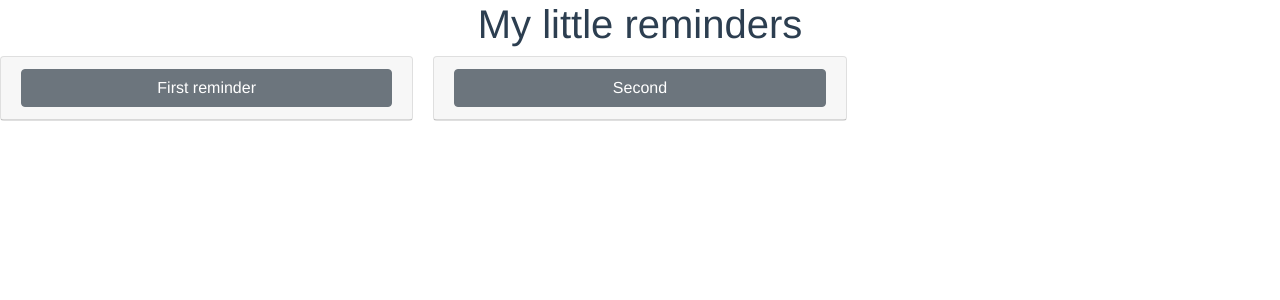
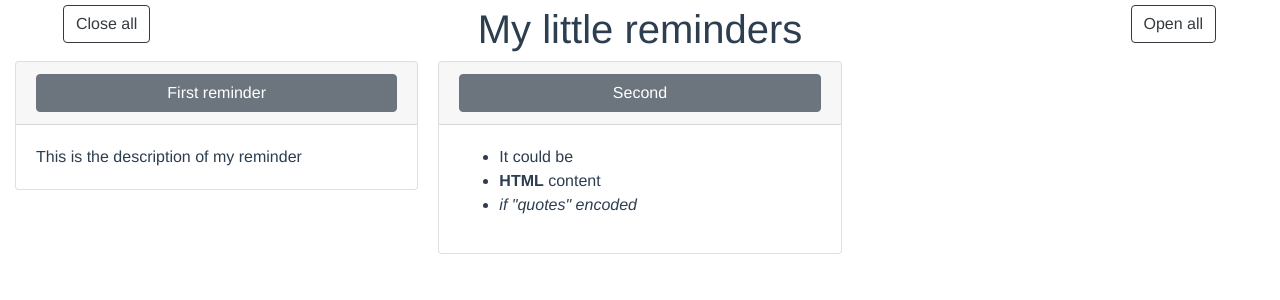
Before and after one commit to Keiwen/my-little-reminders, a Vue app: page / in a window 1280 px wide. Shown: the top 300 px of the page. Built offline with nearby package versions, Linux system fonts and the light colour scheme.

Commit message:
manage visibility globally

```diff
--- a/src/App.vue
+++ b/src/App.vue
@@ -1,10 +1,20 @@
 <template>
   <div id="app">
-    <main>
-      <h1>{{ store.title }}</h1>
+    <main class="container-fluid">
+      <div class="row">
+        <div class="col-2">
+          <b-button @click="closeAll()" variant="outline-dark">Close all</b-button>
+        </div>
+        <div class="col-8">
+          <h1>{{ store.title }}</h1>
+        </div>
+        <div class="col-2">
+          <b-button @click="openAll()" variant="outline-dark">Open all</b-button>
+        </div>
+      </div>
       <b-card-group columns id="elements">
         <div v-for="(element, index) in store.elements">
-          <reminder :content="element" :reminder_index="index"></reminder>
+          <reminder :content="element" :reminder_index="index" @toggle-reminder="toggleReminder"></reminder>
         </div>
       </b-card-group>
     </main>
@@ -20,6 +30,22 @@ export default {
   data () {
     return {
       store: {}
+    }
+  },
+  methods: {
+    toggleReminder (index) {
+      this.store.elements[index].visible = !this.store.elements[index].visible
+    },
+    changeAll (visible) {
+      this.store.elements.forEach(function (reminder, index) {
+        reminder.visible = visible
+      })
+    },
+    openAll () {
+      this.changeAll(true)
+    },
+    closeAll () {
+      this.changeAll(false)
     }
   },
   mounted () {
@@ -39,6 +65,10 @@ export default {
       console.log('Store type is ' + typeof remindStore.elements)
       alert('Error: cannot retrieve store elements')
     }
+    let defaultVisible = remindStore.config.default_visible
+    remindStore.elements.forEach(function (reminder, index) {
+      reminder.visible = defaultVisible
+    })
     this.store = remindStore
   }
 }
@@ -58,6 +88,7 @@ body {
 
 main {
   text-align: center;
+  margin-top: 5px;
 }
 
 </style>
--- a/src/components/Reminder.vue
+++ b/src/components/Reminder.vue
@@ -1,9 +1,9 @@
 <template>
   <b-card no-body class="reminder">
-    <b-card-header header-tag="header" v-b-toggle="'collapse-'+reminder_index">
-      <b-button block>{{content.title}}</b-button>
+    <b-card-header header-tag="header">
+      <b-button block @click="toggleReminder(reminder_index)">{{content.title}}</b-button>
     </b-card-header>
-    <b-collapse :id="'collapse-'+reminder_index">
+    <b-collapse :id="'collapse-'+reminder_index" v-model="content.visible">
       <b-card-body v-html="content.body"></b-card-body>
     </b-collapse>
   </b-card>
@@ -16,6 +16,11 @@ export default {
   data () {
     return {
     }
+  },
+  methods: {
+    toggleReminder (index) {
+      this.$emit('toggle-reminder', index)
+    }
   }
 }
 </script>
--- a/static/store.json
+++ b/static/store.json
@@ -1,6 +1,6 @@
 {
   "config": {
-    "col": 1
+    "default_visible": true
   },
   "title": "My little reminders",
   "elements": [
```
